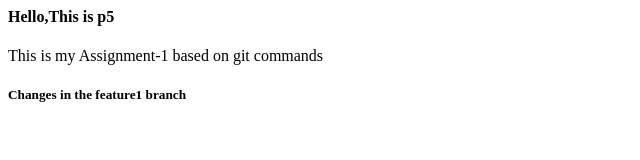
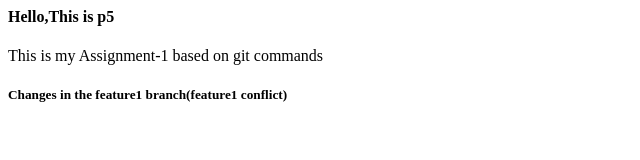
Before and after one commit to chandini273/20131a05p5, a plain HTML site: page index.html in a window 1280 px wide. Shown: the full height of the page, 0-640 px from the left. Drawn offline with Linux system fonts and the light colour scheme.

Commit message:
Added conflict in feature1 branch

```diff
--- a/index.html
+++ b/index.html
@@ -2,6 +2,6 @@
     <body>
         <h4>Hello,This is p5</h4>
         <p>This is my Assignment-1 based on git commands</p>
-        <h5>Changes in the feature1 branch</h5>
+        <h5>Changes in the feature1 branch(feature1 conflict)</h5>
     </body>
 </html>
```
